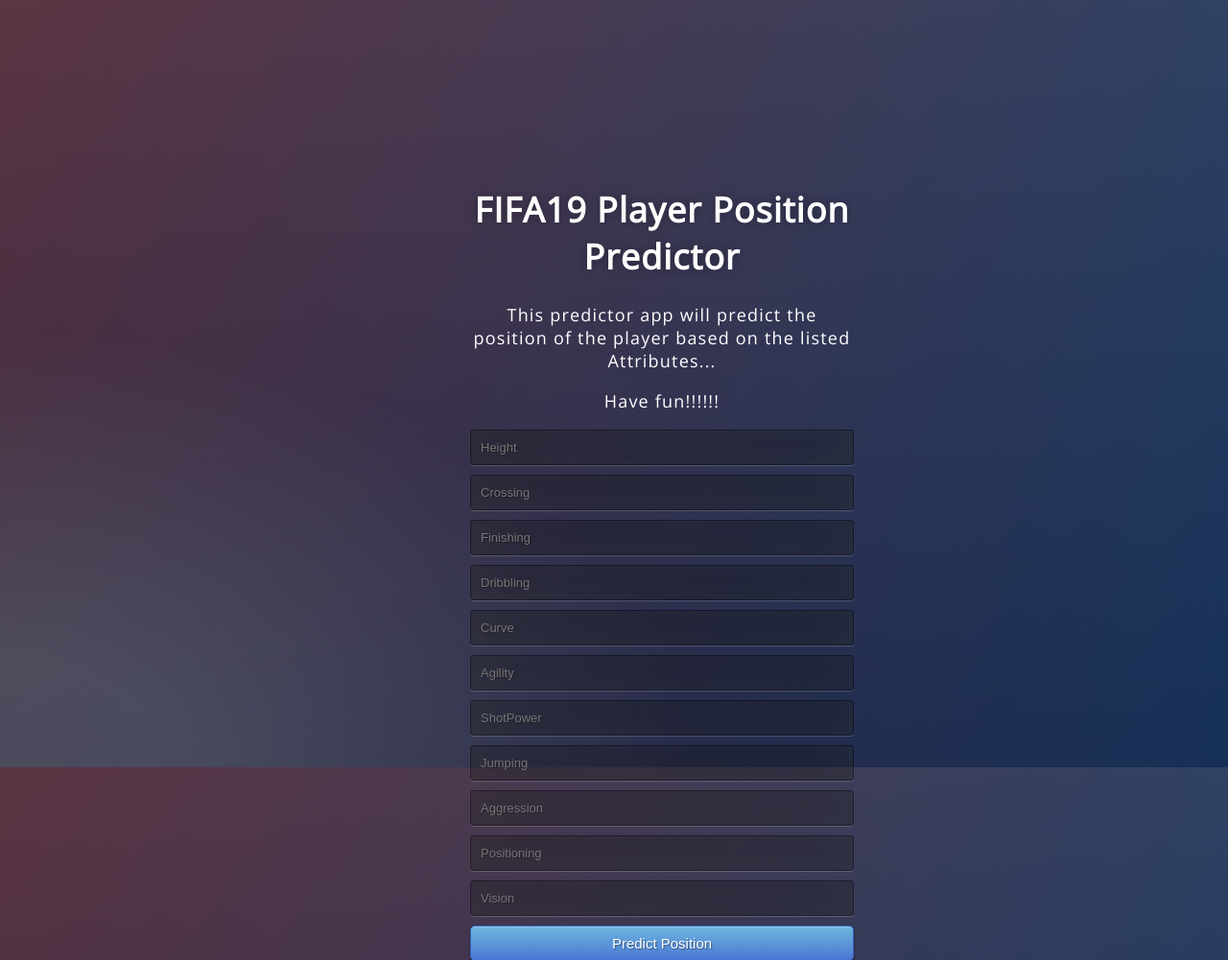
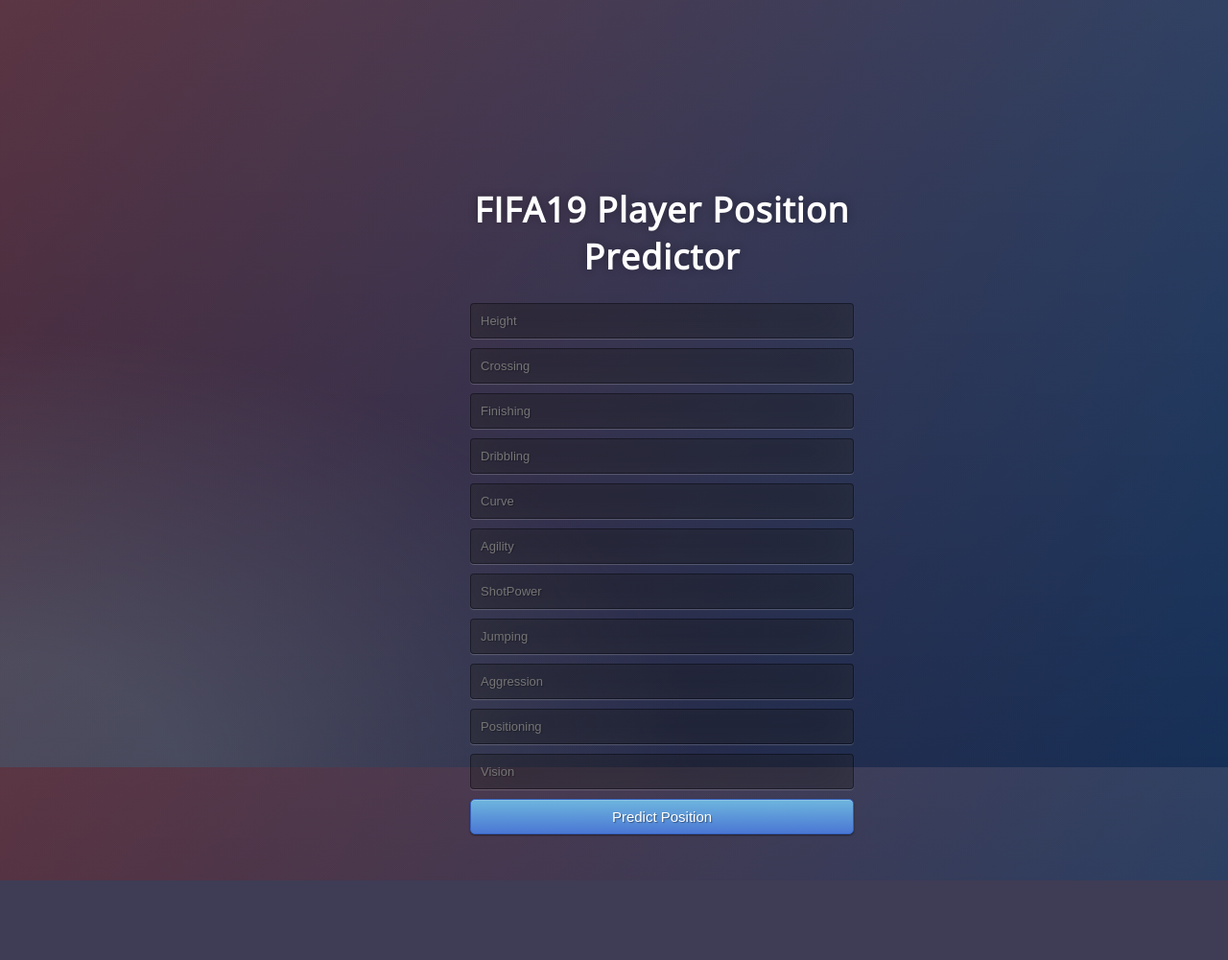
Before and after one commit to Zubrah/FIFA-19-Sport-Prediction-Model, a Flask app: page / in a window 1280 px wide. Shown: the top 1001 px of the page at 96% size. After the commit the page ends 918 px from the top, so only its background shows below. Run offline with Flask 2, Linux system fonts and the light colour scheme; parts of the project's set-up code (start-up, migrations or seed data) failed here and were passed over.

Commit message:
paragraph

```diff
--- a/templates/index.html
+++ b/templates/index.html
@@ -15,8 +15,8 @@
 <body>
  <div class="login">
 	<h1>FIFA19 Player Position Predictor</h1>
-     <p> This predictor app will predict the position of the player based on the listed Attributes...</p>
-     <p> Have fun!!!!!!</p>
+<!--     <p> This predictor app will predict the position of the player based on the listed Attributes...</p>-->
+<!--     <p> Have fun!!!!!!</p>-->
 
      <!-- Main Input For Receiving Query to our ML -->
     <form action="{{ url_for('predict')}}"method="post">
```
